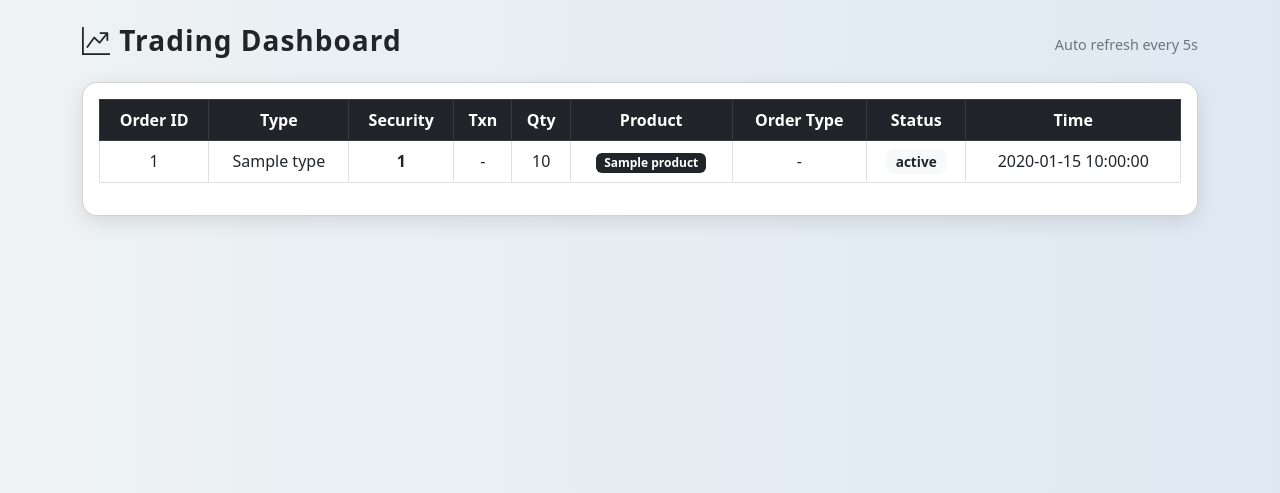
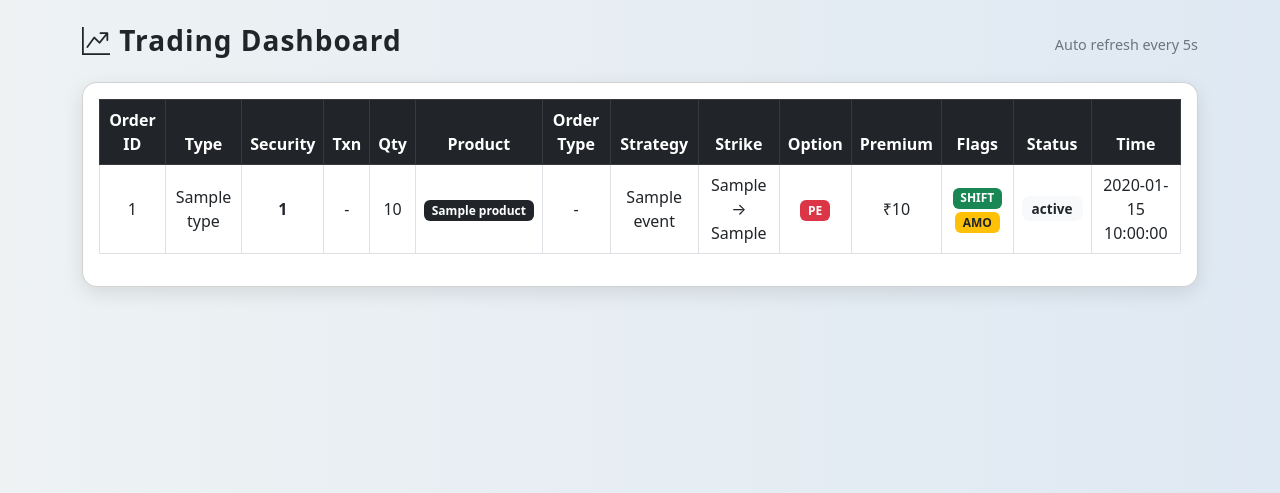
Before and after one commit to 7b809/t_order_system, a Flask app: page / in a window 1280 px wide. Shown: the top 493 px of the page. Run offline with Flask 3, Linux system fonts and the light colour scheme; a database or web service that is not in the repository returns one stand-in record (values such as "Sample title").

Commit message:
Auto update

```diff
--- a/app.py
+++ b/app.py
@@ -193,7 +193,17 @@ def tradingview_webhook(security_id):
         # -----------------------------------
         response = place_order(
             **clean_payload,
-            amo=parsed.get("amo", False)
+            amo=parsed.get("amo", False),
+            meta={
+                "event": parsed.get("event"),
+                "original_strike": parsed.get("strike"),
+                "adjusted_strike": adjusted_strike,
+                "option_type": order_payload.get("option_type"),
+                "flag": parsed.get("flag"),
+                "amo": parsed.get("amo"),
+                "contract_price": contract.get("price"),
+                "expiry": contract.get("expiry")
+            }
         )
 
         return jsonify({
--- a/templates/index.html
+++ b/templates/index.html
@@ -3,7 +3,6 @@
 <html>
 <head>
     <title>Dhan Trading Dashboard</title>
-
 
 <!-- Bootstrap -->
 <link href="https://cdn.jsdelivr.net/npm/bootstrap@5.3.0/dist/css/bootstrap.min.css" rel="stylesheet">
@@ -54,13 +53,11 @@
     }
 </style>
 
-
 </head>
 
 <body>
 
 <div class="container mt-4">
-
 
 <!-- HEADER -->
 <div class="d-flex justify-content-between align-items-center mb-3">
@@ -81,6 +78,14 @@
                 <th>Qty</th>
                 <th>Product</th>
                 <th>Order Type</th>
+
+                <!-- ✅ NEW META COLUMNS -->
+                <th>Strategy</th>
+                <th>Strike</th>
+                <th>Option</th>
+                <th>Premium</th>
+                <th>Flags</th>
+
                 <th>Status</th>
                 <th>Time</th>
             </tr>
@@ -145,6 +150,56 @@
                     {% endif %}
                 </td>
 
+                <!-- ✅ STRATEGY -->
+                <td>
+                    {{ order.meta.event if order.meta else "-" }}
+                </td>
+
+                <!-- ✅ STRIKE -->
+                <td>
+                    {% if order.meta %}
+                        {{ order.meta.original_strike }} → {{ order.meta.adjusted_strike }}
+                    {% else %}
+                        -
+                    {% endif %}
+                </td>
+
+                <!-- ✅ OPTION -->
+                <td>
+                    {% if order.meta %}
+                        {% if order.meta.option_type == "CE" %}
+                            <span class="badge bg-success">CE</span>
+                        {% else %}
+                            <span class="badge bg-danger">PE</span>
+                        {% endif %}
+                    {% else %}
+                        -
+                    {% endif %}
+                </td>
+
+                <!-- ✅ PREMIUM -->
+                <td>
+                    {% if order.meta %}
+                        ₹{{ order.meta.contract_price }}
+                    {% else %}
+                        -
+                    {% endif %}
+                </td>
+
+                <!-- ✅ FLAGS -->
+                <td>
+                    {% if order.meta %}
+                        {% if order.meta.flag %}
+                            <span class="badge bg-success">SHIFT</span>
+                        {% endif %}
+                        {% if order.meta.amo %}
+                            <span class="badge bg-warning text-dark">AMO</span>
+                        {% endif %}
+                    {% else %}
+                        -
+                    {% endif %}
+                </td>
+
                 <!-- STATUS -->
                 <td>
                     {% set status = order.status or (order.response.data.orderStatus if order.response else "-") %}
@@ -173,11 +228,9 @@
 
 </div>
 
-
 </div>
 
 <!-- AUTO REFRESH -->
-
 <script>
     setTimeout(() => {
         location.reload();
```
Also changed, not shown: services/order_service.py (+16 -12 lines).
